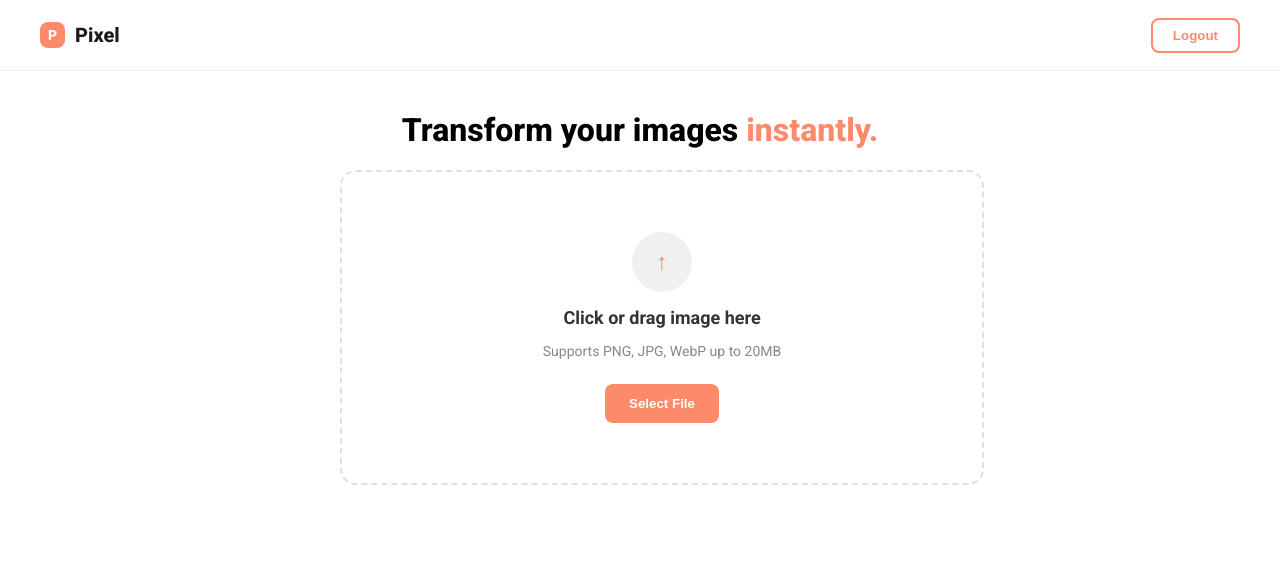
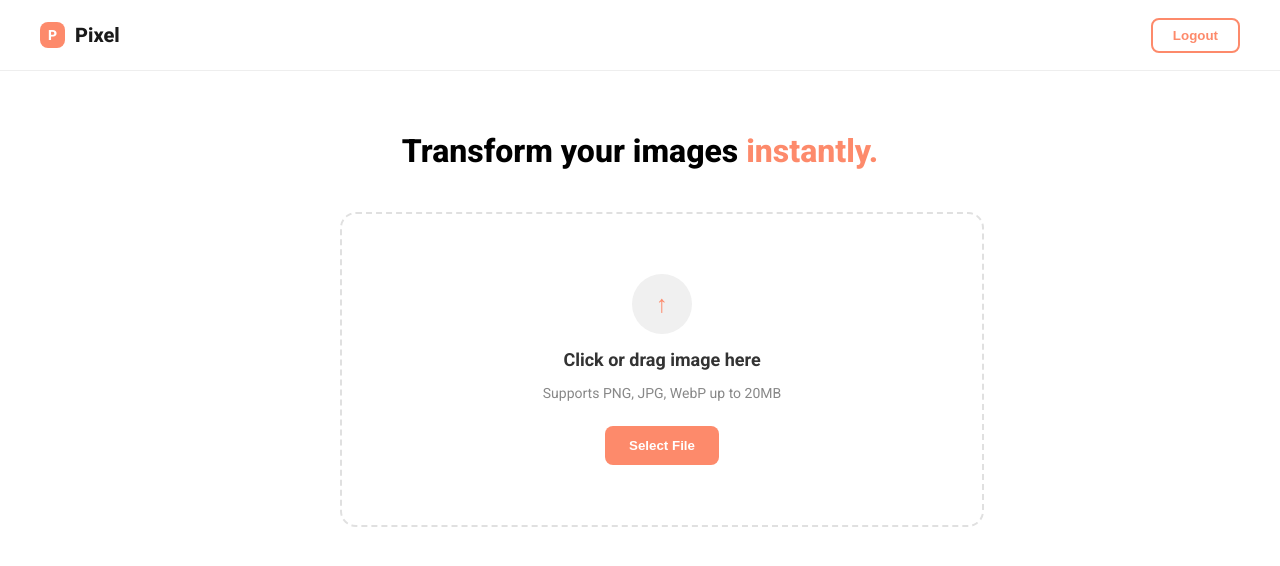
Before and after one commit to RoanYoskyTimane/image-processing-service-frontend, a React (Vite) app: page /dashboard in a window 1280 px wide. Shown: the top 566 px of the page. Built offline with nearby package versions, Linux system fonts and the light colour scheme.

Commit message:
Add css to the Dashboard on App.css

```diff
--- a/src/App.css
+++ b/src/App.css
@@ -91,3 +91,20 @@
   text-decoration: none;
   cursor: pointer;
 }
+
+.dashboard-content {
+  display: flex;
+  flex-direction: column;
+  align-items: center; /* Horizontally centers children */
+  width: 100%;
+  max-width: 1200px;
+  margin: 0 auto;
+  box-sizing: border-box;
+}
+
+/* Ensures the cropper doesn't overflow on small screens */
+.cropper-wrapper, .settings-card {
+  width: 100%;
+  max-width: 600px;
+  box-sizing: border-box;
+}
```
